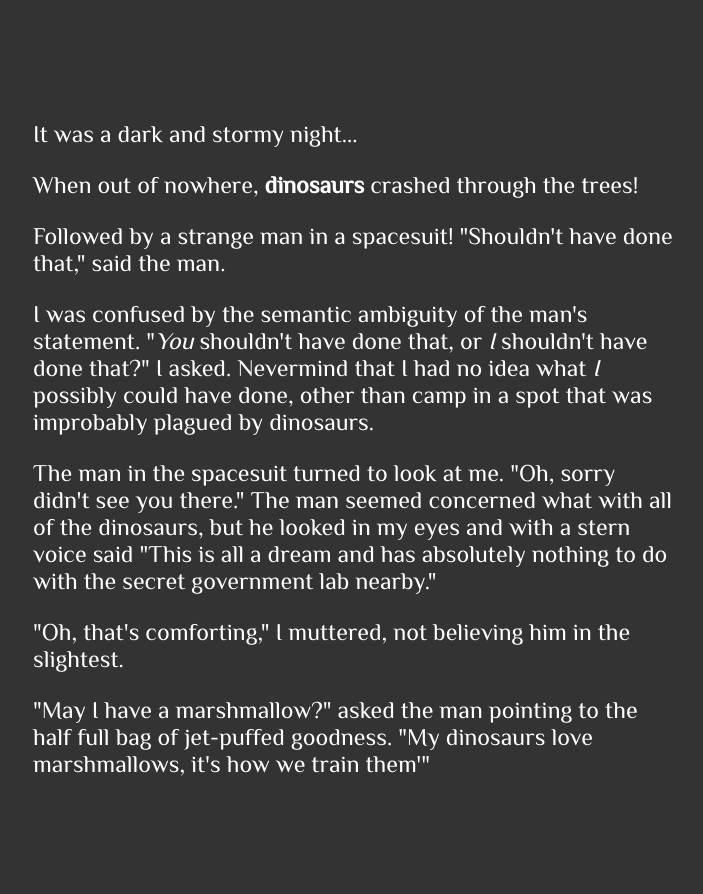
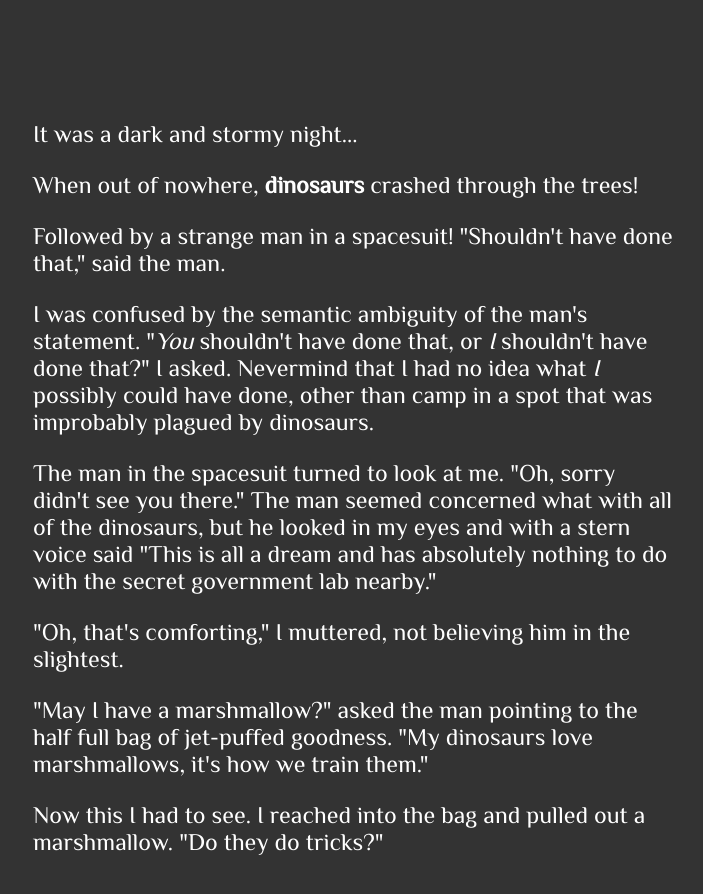
Before and after one commit to cmpeters08/fireside-story, a plain HTML site: page index.html in a window 1280 px wide. Shown: the whole page, without its empty margins (287-990 px from the left). Drawn offline with Linux system fonts and the light colour scheme.

Commit message:
Added line of story

```diff
--- a/index.html
+++ b/index.html
@@ -14,6 +14,7 @@
     <p>I was confused by the semantic ambiguity of the man's statement.  "<em>You</em> shouldn't have done that, or <em>I</em> shouldn't have done that?" I asked. Nevermind that I had no idea what <em>I</em> possibly could have done, other than camp in a spot that was improbably plagued by dinosaurs.</p>
     <p> The man in the spacesuit turned to look at me. "Oh, sorry didn't see you there." The man seemed concerned what with all of the dinosaurs, but he looked in my eyes and with a stern voice said "This is all a dream and has absolutely nothing to do with the secret government lab nearby."</p>
     <p>"Oh, that's comforting," I muttered, not believing him in the slightest.</p>
-    <p>"May I have a marshmallow?" asked the man pointing to the half full bag of jet-puffed goodness. "My dinosaurs love marshmallows, it's how we train them'"
+    <p>"May I have a marshmallow?" asked the man pointing to the half full bag of jet-puffed goodness. "My dinosaurs love marshmallows, it's how we train them."</p>
+    <p>Now this I had to see. I reached into the bag and pulled out a marshmallow. "Do they do tricks?"</p>
   </body>
 </html>
```
